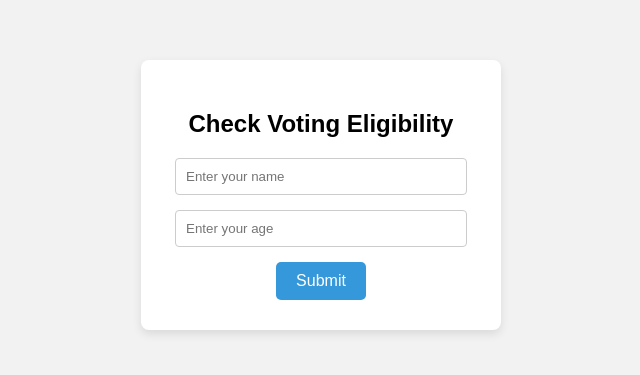
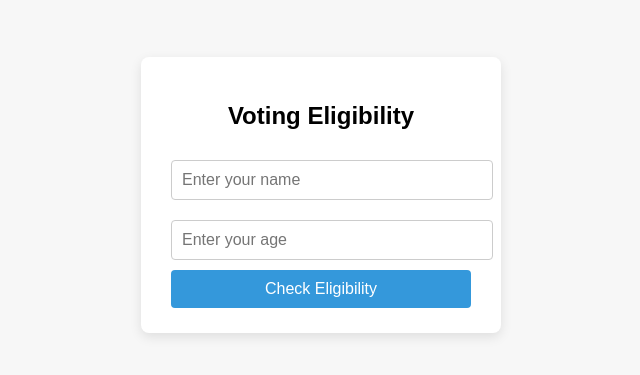
Before and after one commit to acciojob/promises-and-chains-Achintbhavsar, a website: page main.html in a window 1280 px wide. Shown: the part 213-588 px from the top of the page, without its empty margins (319-959 px from the left). Drawn offline with Linux system fonts and the light colour scheme.

Commit message:
created a submission

```diff
--- a/main.html
+++ b/main.html
@@ -6,7 +6,7 @@
   <style>
     body {
       font-family: Arial, sans-serif;
-      background: #f2f2f2;
+      background: #f7f7f7;
       display: flex;
       justify-content: center;
       align-items: center;
@@ -14,62 +14,69 @@
     }
 
     .form-container {
-      background: white;
-      padding: 30px;
+      background-color: white;
+      padding: 25px 30px;
       border-radius: 8px;
-      box-shadow: 0 4px 10px rgba(0, 0, 0, 0.1);
-      text-align: center;
+      box-shadow: 0 4px 12px rgba(0, 0, 0, 0.1);
       width: 300px;
     }
 
+    .form-container h2 {
+      margin-bottom: 20px;
+      text-align: center;
+    }
+
     input {
-      display: block;
-      margin: 15px auto;
+      width: 100%;
       padding: 10px;
-      width: 90%;
+      margin: 10px 0;
+      font-size: 16px;
       border: 1px solid #ccc;
       border-radius: 4px;
     }
 
     button {
-      padding: 10px 20px;
-      font-size: 16px;
-      background: #3498db;
+      width: 100%;
+      padding: 10px;
+      background-color: #3498db;
       color: white;
       border: none;
-      border-radius: 5px;
+      border-radius: 4px;
+      font-size: 16px;
       cursor: pointer;
     }
 
     button:hover {
-      background: #2980b9;
+      background-color: #2980b9;
     }
   </style>
 </head>
 <body>
 
   <div class="form-container">
-    <h2>Check Voting Eligibility</h2>
+    <h2>Voting Eligibility</h2>
     <form id="voteForm">
       <input type="text" id="name" placeholder="Enter your name" />
       <input type="number" id="age" placeholder="Enter your age" />
-      <button id="btn" type="submit">Submit</button>
+      <button id="btn" type="submit">Check Eligibility</button>
     </form>
   </div>
 
   <script>
     document.getElementById("voteForm").addEventListener("submit", function (e) {
-      e.preventDefault(); // Prevent page reload
+      e.preventDefault();
 
       const name = document.getElementById("name").value.trim();
       const age = parseInt(document.getElementById("age").value.trim());
 
+      // Validation check
       if (!name || isNaN(age)) {
         alert("Please enter valid details.");
         return;
       }
 
-      const checkEligibility = new Promise((resolve, reject) => {
+
+      const checkVotingEligibility = new Promise((resolve, reject) => {
         setTimeout(() => {
           if (age > 18) {
             resolve(`Welcome, ${name}. You can vote.`);
@@ -77,11 +84,11 @@
             reject(`Oh sorry ${name}. You aren't old enough.`);
           }
         }, 4000);
-      });
 
-      checkEligibility
-        .then((message) => alert(message))
-        .catch((message) => alert(message));
+
+      checkVotingEligibility
+        .then((msg) => alert(msg))
+        .catch((msg) => alert(msg));
     });
   </script>
 
```
